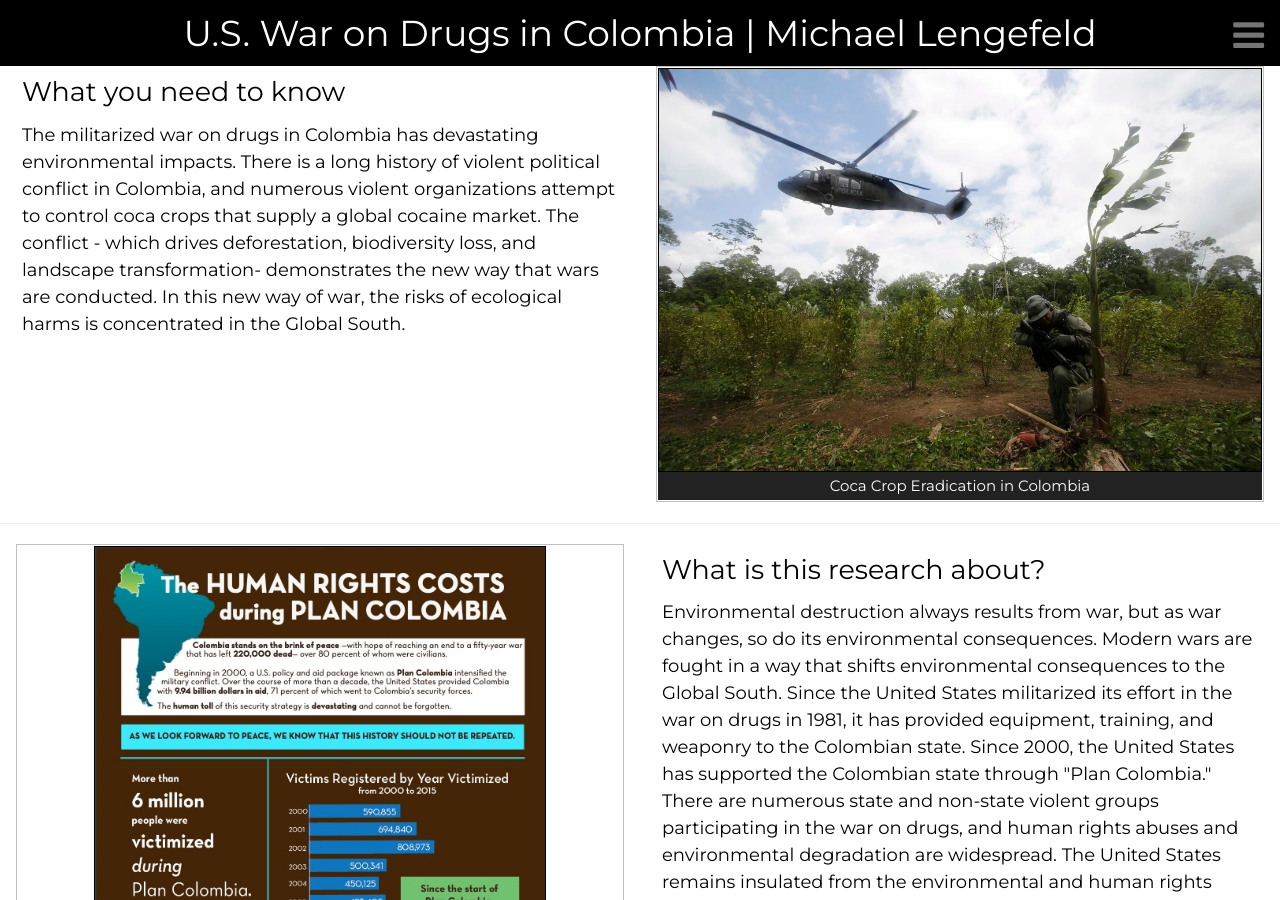
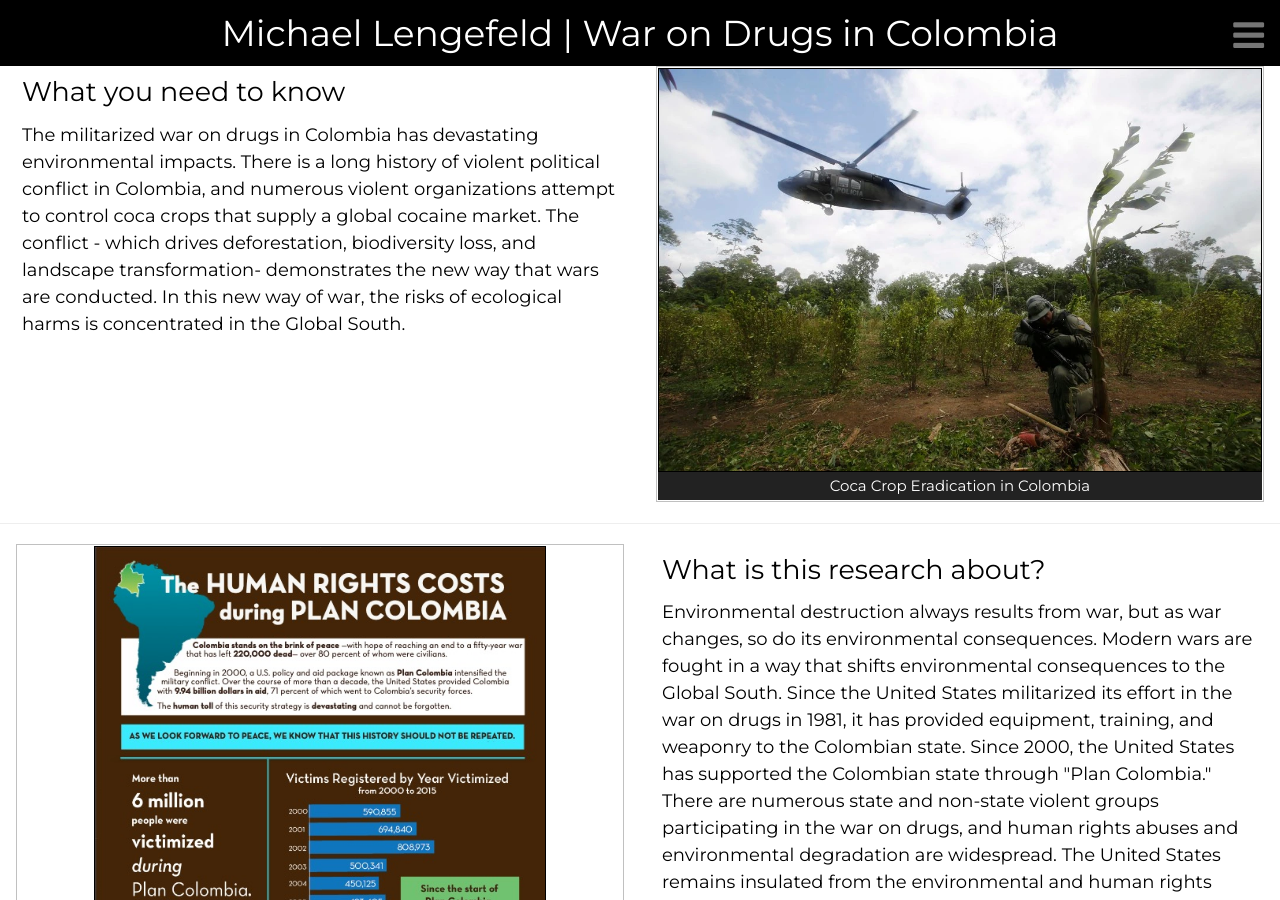
Before and after one commit to resilience1/resilience1.github.io, a Jekyll site: the page built from research/colombia.html, in a window 1280 px wide and 900 px high. Built offline with Jekyll 4.4.1, drawn with Linux system fonts in a browser that asks for light colours; nearby versions of some CDN libraries.

Commit message:
Update colombia.html

```diff
--- a/research/colombia.html
+++ b/research/colombia.html
@@ -161,7 +161,7 @@ title: War on Drugs in Colombia | Michael Lengefeld
 </style>
 </head>
 	<header class="w3-container w3-center w3-black" id="home">
-    	<h1 class="w3-xxlarge"><span class="w3-hide-small">U.S. War on Drugs in Colombia | </span>Michael Lengefeld</h1>
+    	<h1 class="w3-xxlarge"><span class="w3-hide-small">Michael Lengefeld | </span>War on Drugs in Colombia</h1>
 	</header>
 <body>
 	<div class="w3-row">
```
